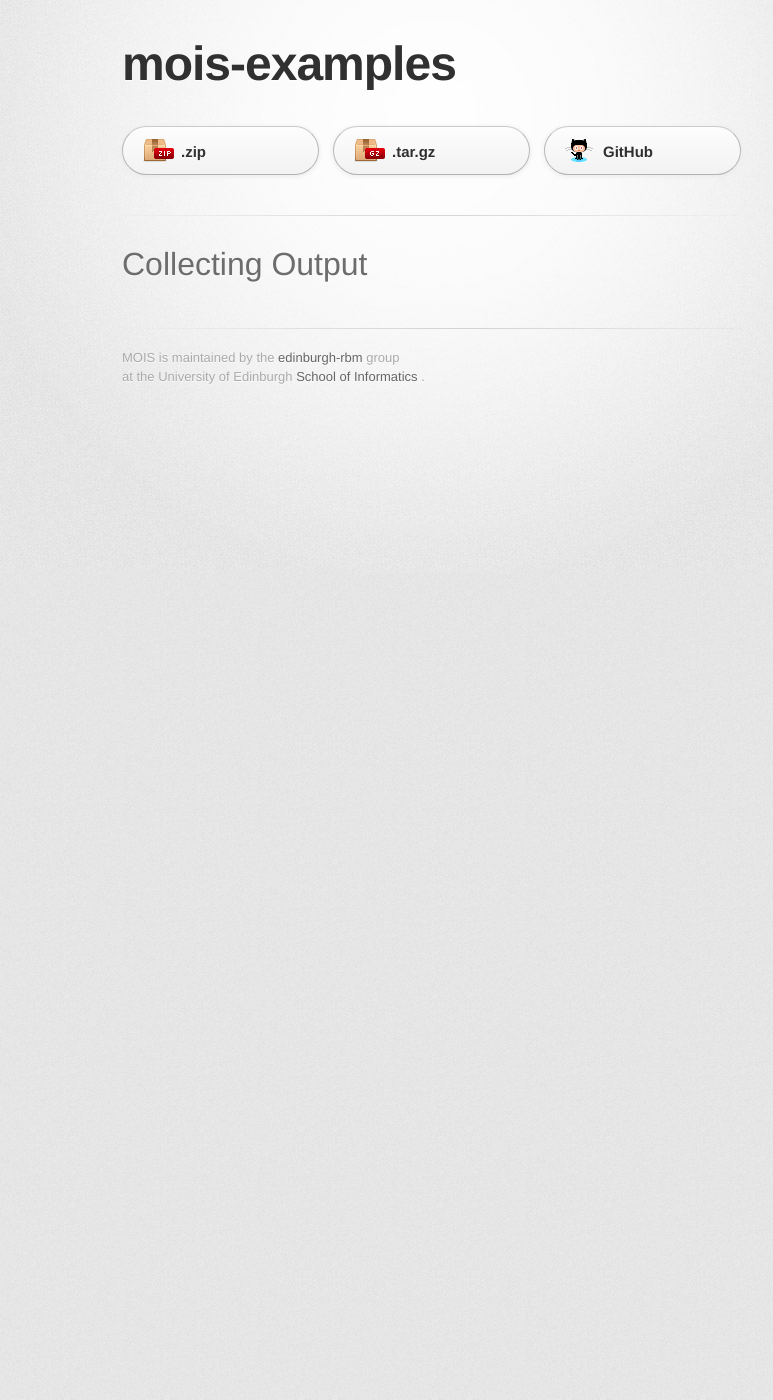
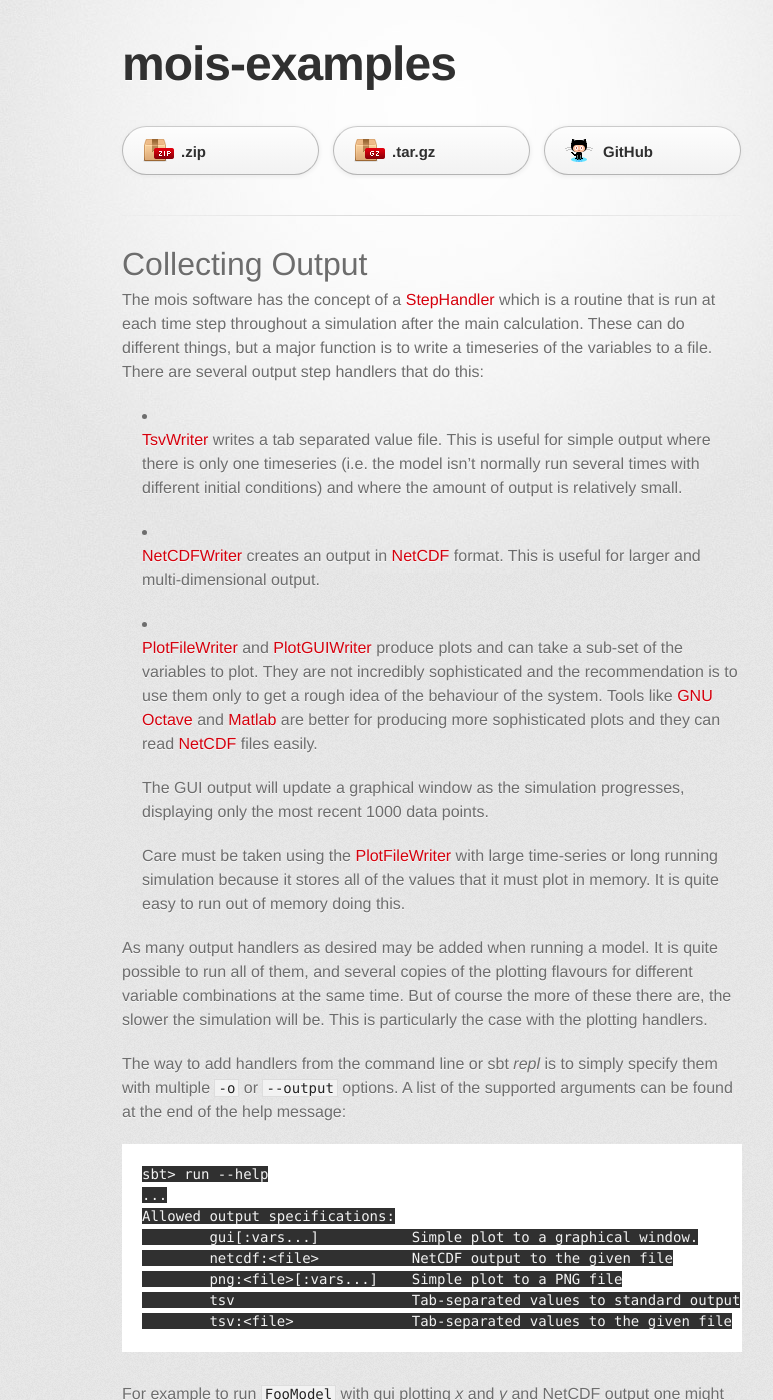
Before and after one commit to edinburgh-rbm/mois-examples, a Jekyll site: the page built from output.md, in a window 1280 px wide and 1400 px high. Shown: the whole window, without its empty margins (208-981 px from the left). Built offline with Jekyll 4.4.1, drawn with Linux system fonts in a browser that asks for light colours; some web fonts are replaced; a script that is not in the unit is left out; some of the changed text lies outside the part shown.

Commit message:
output handler docs

```diff
--- a/output.md
+++ b/output.md
@@ -5,3 +5,94 @@ title: Collecting Output
 
 Collecting Output
 =================
+
+The mois software has the concept of a [StepHandler] which is a routine
+that is run at each time step throughout a simulation after the main
+calculation. These can do different things, but a major function is
+to write a timeseries of the variables to a file. There are several
+output step handlers that do this:
+
+  * [TsvWriter] writes a tab separated value file. This is useful for
+    simple output where there is only one timeseries (i.e. the model
+    isn't normally run several times with different initial
+    conditions) and where the amount of output is relatively small.
+
+  * [NetCDFWriter] creates an output in [NetCDF] format. This is
+    useful for larger and multi-dimensional output.
+
+  * [PlotFileWriter] and [PlotGUIWriter] produce plots and can take a
+    sub-set of the variables to plot. They are not incredibly
+    sophisticated and the recommendation is to use them only to get a
+    rough idea of the behaviour of the system. Tools like [GNU Octave]
+    and [Matlab] are better for producing more sophisticated plots and
+    they can read [NetCDF] files easily.
+
+    The GUI output will update a graphical window as the simulation
+    progresses, displaying only the most recent 1000 data points.
+
+    Care must be taken using the [PlotFileWriter] with large
+    time-series or long running simulation because it stores all of
+    the values that it must plot in memory. It is quite easy to run
+    out of memory doing this.
+
+As many output handlers as desired may be added when running a
+model. It is quite possible to run all of them, and several copies of
+the plotting flavours for different variable combinations at the same
+time. But of course the more of these there are, the slower the
+simulation will be. This is particularly the case with the plotting
+handlers.
+
+The way to add handlers from the command line or sbt *repl* is to
+simply specify them with multiple `-o` or `--output` options. A list
+of the supported arguments can be found at the end of the help
+message:
+
+~~~~~
+sbt> run --help
+...
+Allowed output specifications:
+	gui[:vars...]		Simple plot to a graphical window.
+	netcdf:<file>		NetCDF output to the given file
+	png:<file>[:vars...]	Simple plot to a PNG file
+	tsv			Tab-separated values to standard output
+	tsv:<file>		Tab-separated values to the given file
+~~~~~
+
+For example to run `FooModel` with gui plotting *x* and *y* and NetCDF
+output one might do,
+
+~~~~~
+sbt> run -d 10000 -o gui:x,y -o netcdf:foo.nc FooModel
+~~~~~
+
+Programmatically a step handler can be added to a process using the
+`addStepHandler` method on [BaseProcess]. This can sometimes be useful
+for debugging -- attaching a step handler to a lower level process in
+a [ProcessGroup] and some other auxilliary facilities like [VarCalc]
+use this to perform post-hoc calculations.
+
+As an example,
+
+{% highlight scala %}
+import uk.ac.ed.inf.mois.{TsvWriter, ODE}
+
+class P extends ODE("Some Process") {
+  addStepHandler(new TsvWriter("debug.tsv"))
+
+  ...
+}
+{% endhighlight %}
+
+would hard-code writing out a TSV file for only this process.
+
+[StepHandler]: https://edinburgh-rbm.github.io/mois/api/current/#uk.ac.ed.inf.mois.StepHandler
+[TsvWriter]: https://edinburgh-rbm.github.io/mois/api/current/#uk.ac.ed.inf.mois.TsvWriter
+[NetCDFWriter]: https://edinburgh-rbm.github.io/mois/api/current/#uk.ac.ed.inf.mois.NetCDFWriter
+[PlotFileWriter]: https://edinburgh-rbm.github.io/mois/api/current/#uk.ac.ed.inf.mois.PlotfileWriter
+[PlotGUIWriter]: https://edinburgh-rbm.github.io/mois/api/current/#uk.ac.ed.inf.mois.PlotGUIWriter
+[NetCDF]: http://www.unidata.ucar.edu/netcdf/
+[GNU Octave]: https://gnu.org/software/octave/
+[Matlab]: http://www.mathworks.co.uk/products/matlab/
+[BaseProcess]: https://edinburgh-rbm.github.io/mois/api/current/#uk.ac.ed.inf.mois.BaseProcess
+[ProcessGroup]: https://edinburgh-rbm.github.io/mois/api/current/#uk.ac.ed.inf.mois.ProcessGroup
+[VarCalc]: https://edinburgh-rbm.github.io/mois/api/current/#uk.ac.ed.inf.mois.VarCalc
```
Also changed, not shown: pendulum/index.md (+1 -1 lines), roessler/index.md (+3 -3 lines).
